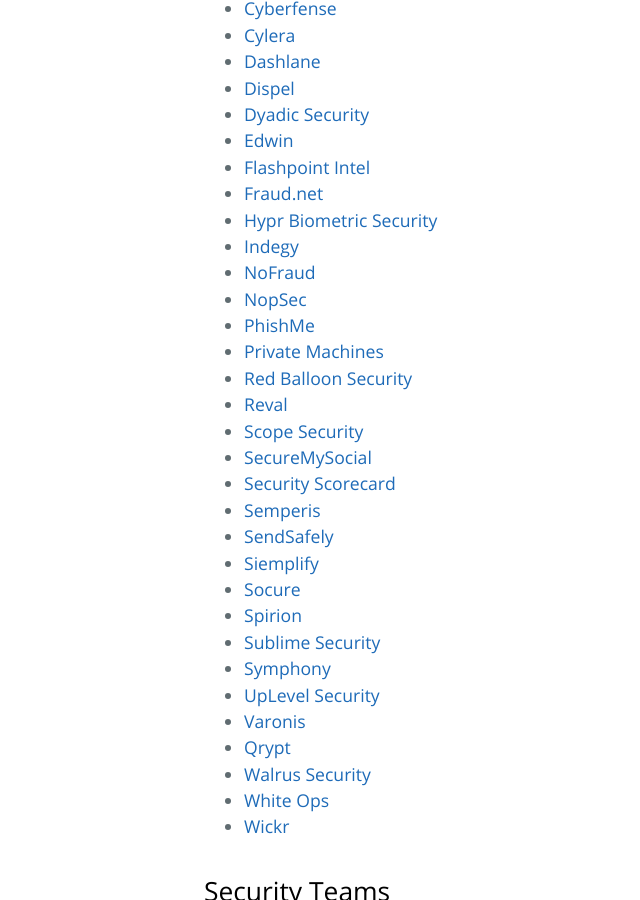
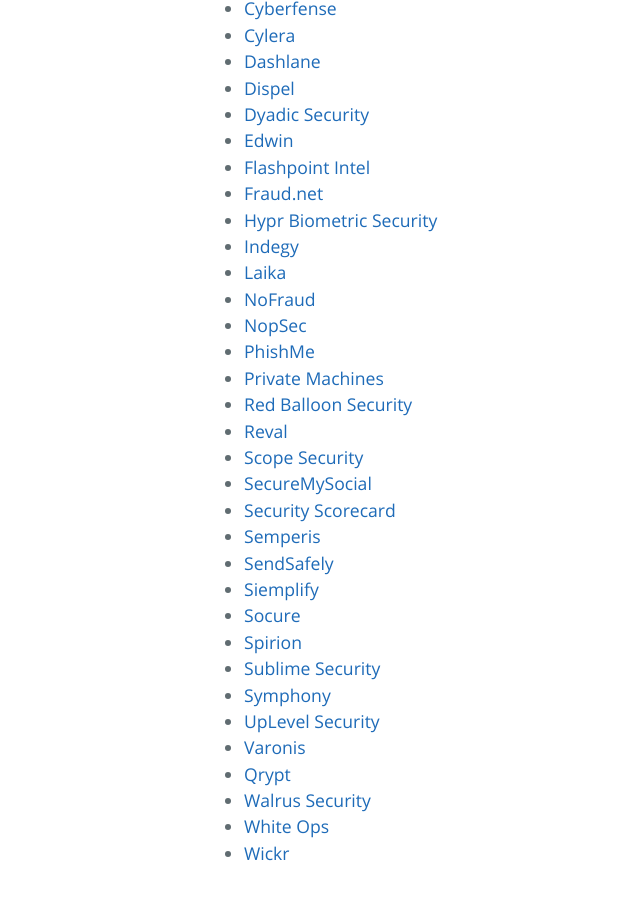
Before and after one commit to trailofbits/nyc-infosec, a Jekyll site: the page built from companies.md, in a window 1280 px wide and 900 px high, scrolled down 1309 px. Shown: the whole window, without its empty margins (20-660 px from the left). Built offline with Jekyll 4.4.1, drawn with Linux system fonts in a browser that asks for light colours; our own code applies the rules of GitHub Pages for plain Markdown files.

Commit message:
add laika

```diff
--- a/companies.md
+++ b/companies.md
@@ -50,6 +50,7 @@
 * [Fraud.net](https://fraud.net/)
 * [Hypr Biometric Security](https://www.hypr.com/)
 * [Indegy](https://indegy.com/)
+* [Laika](https://heylaika.com/)
 * [NoFraud](https://nofraud.com/)
 * [NopSec](https://www.nopsec.com/)
 * [PhishMe](https://phishme.com/)
```
